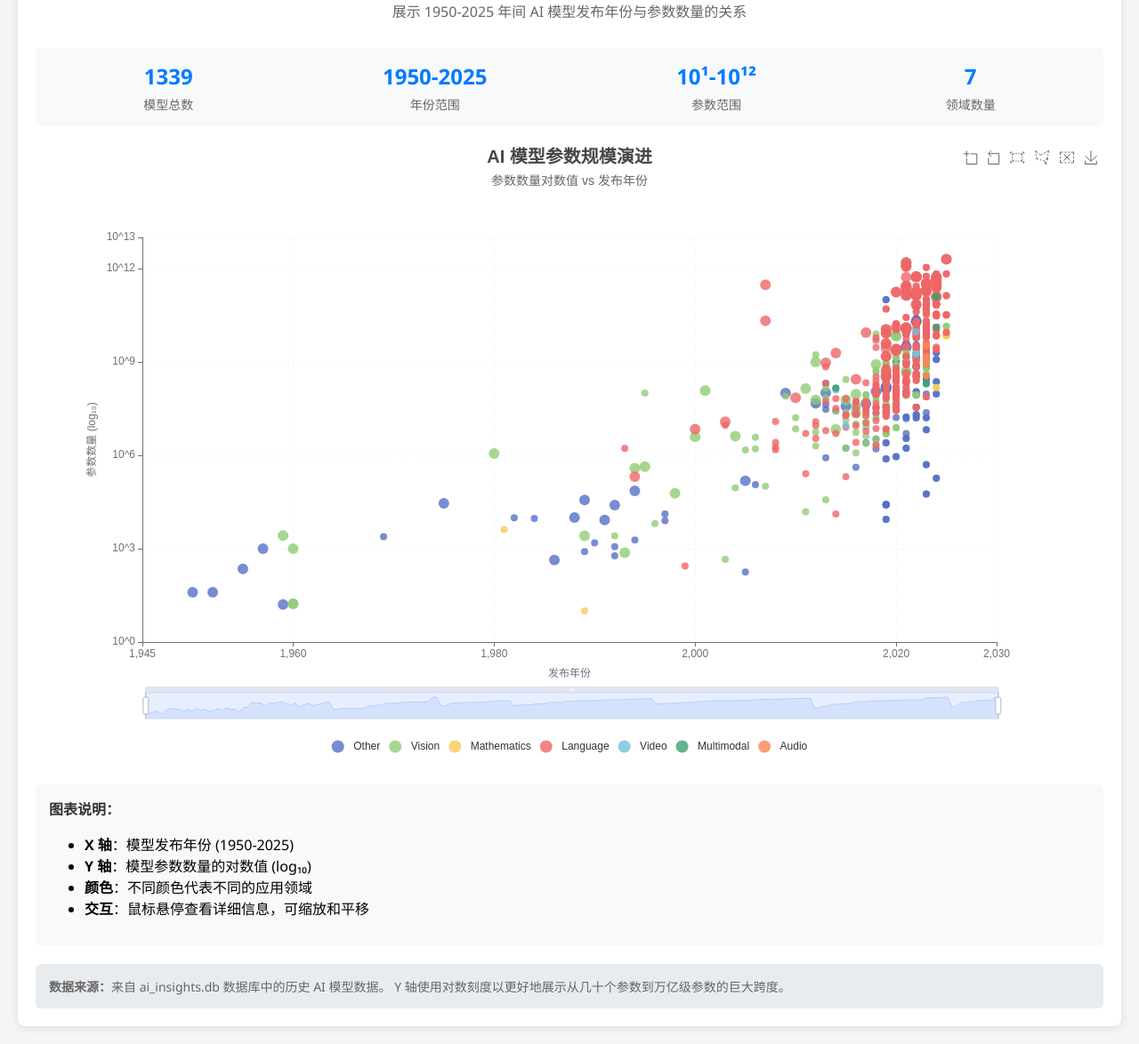
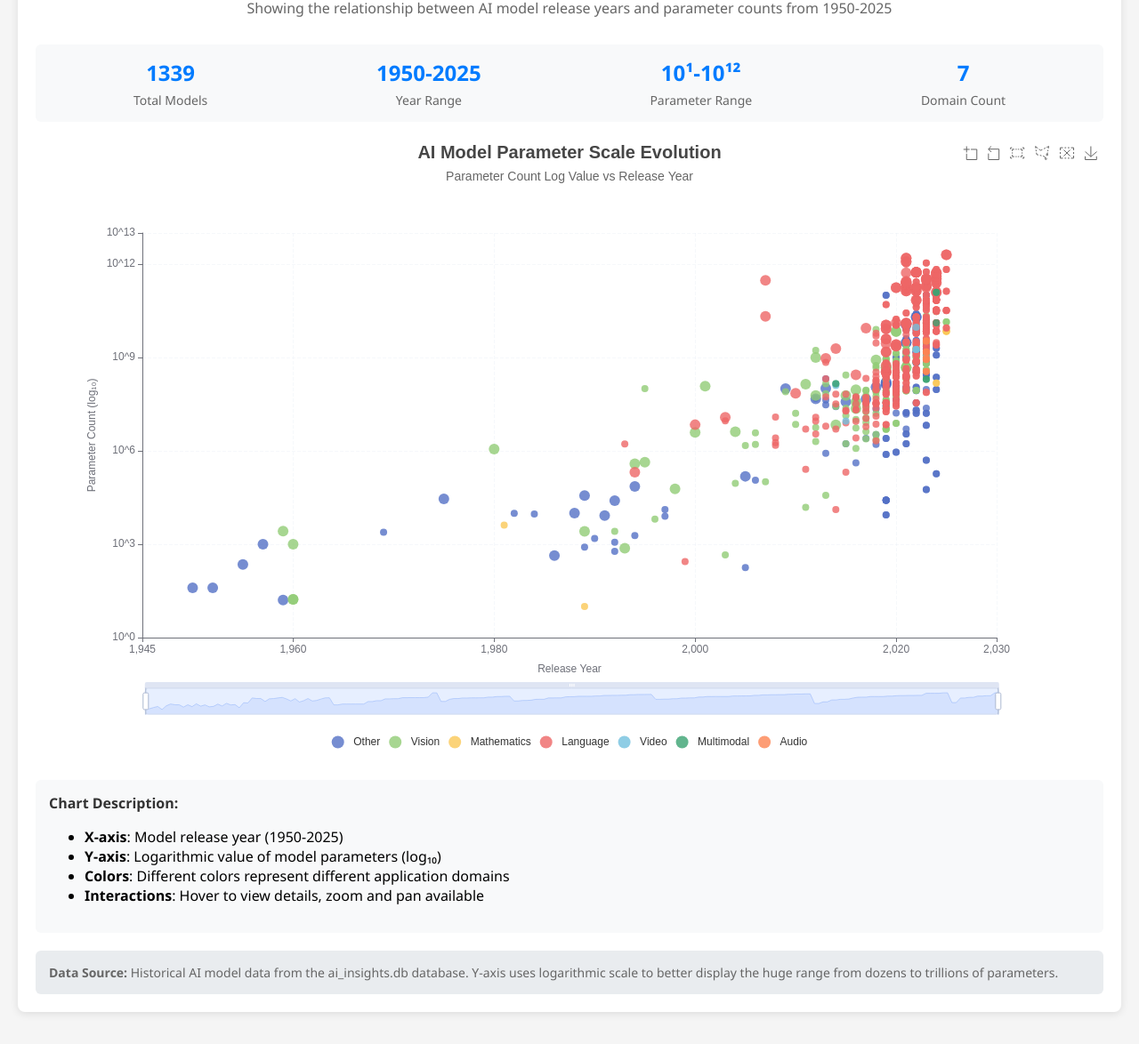
Before and after one commit to aidoge-lab/DeepSight-AI, a plain HTML site: page insights/model_size/index.html in a window 1280 px wide. Shown: the part 115-1289 px from the top of the page at 89% size. Drawn offline with nearby package versions, Linux system fonts and the light colour scheme.

```diff
--- a/insights/model_size/index.html
+++ b/insights/model_size/index.html
@@ -1,9 +1,9 @@
 <!DOCTYPE html>
-<html lang="zh-CN">
+<html lang="en">
 <head>
     <meta charset="UTF-8">
     <meta name="viewport" content="width=device-width, initial-scale=1.0">
-    <title>AI 模型参数规模演进图</title>
+    <title>AI Model Parameter Scale Evolution Chart</title>
     <script src="https://cdn.jsdelivr.net/npm/echarts@5.4.3/dist/echarts.min.js"></script>
     <style>
         body {
@@ -83,52 +83,52 @@
 <body>
     <div class="container">
         <div class="header">
-            <h1 class="title">AI 模型参数规模演进图</h1>
-            <p class="subtitle">展示 1950-2025 年间 AI 模型发布年份与参数数量的关系</p>
+            <h1 class="title">AI Model Parameter Scale Evolution Chart</h1>
+            <p class="subtitle">Showing the relationship between AI model release years and parameter counts from 1950-2025</p>
         </div>
 
         <div class="stats" id="stats">
             <div class="stat-item">
                 <div class="stat-value">-</div>
-                <div class="stat-label">模型总数</div>
+                <div class="stat-label">Total Models</div>
             </div>
             <div class="stat-item">
                 <div class="stat-value">-</div>
-                <div class="stat-label">年份范围</div>
+                <div class="stat-label">Year Range</div>
             </div>
             <div class="stat-item">
                 <div class="stat-value">-</div>
-                <div class="stat-label">参数范围</div>
+                <div class="stat-label">Parameter Range</div>
             </div>
             <div class="stat-item">
                 <div class="stat-value">-</div>
-                <div class="stat-label">领域数量</div>
+                <div class="stat-label">Domain Count</div>
             </div>
         </div>
 
         <div id="chart"></div>
 
         <div class="legend">
-            <div class="legend-title">图表说明：</div>
+            <div class="legend-title">Chart Description:</div>
             <ul>
-                <li><strong>X 轴</strong>：模型发布年份 (1950-2025)</li>
-                <li><strong>Y 轴</strong>：模型参数数量的对数值 (log₁₀)</li>
-                <li><strong>颜色</strong>：不同颜色代表不同的应用领域</li>
-                <li><strong>交互</strong>：鼠标悬停查看详细信息，可缩放和平移</li>
+                <li><strong>X-axis</strong>: Model release year (1950-2025)</li>
+                <li><strong>Y-axis</strong>: Logarithmic value of model parameters (log₁₀)</li>
+                <li><strong>Colors</strong>: Different colors represent different application domains</li>
+                <li><strong>Interactions</strong>: Hover to view details, zoom and pan available</li>
             </ul>
         </div>
 
         <div class="note">
-            <strong>数据来源：</strong>来自 ai_insights.db 数据库中的历史 AI 模型数据。
-            Y 轴使用对数刻度以更好地展示从几十个参数到万亿级参数的巨大跨度。
+            <strong>Data Source:</strong> Historical AI model data from the ai_insights.db database.
+            Y-axis uses logarithmic scale to better display the huge range from dozens to trillions of parameters.
         </div>
     </div>
 
     <script>
-        // 加载数据并初始化图表
+        // Load data and initialize chart
         async function loadDataAndInitChart() {
             try {
-                // 加载数据文件
+                // Load data files
                 const [dataResponse, statResponse] = await Promise.all([
                     fetch('./data.json'),
                     fetch('./stat.json')
@@ -137,15 +137,15 @@
                 const chartData = await dataResponse.json();
                 const statData = await statResponse.json();
 
-                // 更新统计信息
+                // Update statistics
                 updateStats(statData);
 
-                // 初始化图表
+                // Initialize chart
                 initChart(chartData, statData);
 
             } catch (error) {
-                console.error('加载数据失败:', error);
-                document.getElementById('chart').innerHTML = '<div style="text-align: center; padding: 50px; color: #999;">数据加载失败，请确保 data.json 和 stat.json 文件存在</div>';
+                console.error('Failed to load data:', error);
+                document.getElementById('chart').innerHTML = '<div style="text-align: center; padding: 50px; color: #999;">Failed to load data. Please ensure data.json and stat.json files exist</div>';
             }
         }
 
@@ -163,26 +163,26 @@
             const chartDom = document.getElementById('chart');
             const myChart = echarts.init(chartDom);
 
-            // 定义颜色方案
+            // Define color scheme
             const colors = [
                 '#5470c6', '#91cc75', '#fac858', '#ee6666',
                 '#73c0de', '#3ba272', '#fc8452', '#9a60b4',
                 '#ea7ccc', '#d2691e'
             ];
 
-            // 准备系列数据
+            // Prepare series data
             const series = chartData.series.map((serie, index) => ({
                 name: serie.name,
                 type: 'scatter',
                 data: serie.data,
                 symbolSize: function(data) {
-                    // 根据置信度和前沿模型状态调整点的大小
+                    // Adjust point size based on confidence and frontier model status
                     const baseSize = 8;
                     const info = data[2];
                     let size = baseSize;
 
                     if (info.frontier_model === 1) {
-                        size += 4; // 前沿模型更大
+                        size += 4; // Frontier models are larger
                     }
 
                     return size;
@@ -202,8 +202,8 @@
 
             const option = {
                 title: {
-                    text: 'AI 模型参数规模演进',
-                    subtext: '参数数量对数值 vs 发布年份',
+                    text: 'AI Model Parameter Scale Evolution',
+                    subtext: 'Parameter Count Log Value vs Release Year',
                     left: 'center',
                     textStyle: {
                         fontSize: 20,
@@ -231,12 +231,12 @@
                         return `
                             <div style="padding: 10px;">
                                 <div style="font-weight: bold; font-size: 16px; margin-bottom: 8px;">${info.model}</div>
-                                <div><strong>发布年份:</strong> ${data[0]}</div>
-                                <div><strong>参数数量:</strong> ${paramStr} (${paramCount.toLocaleString()})</div>
-                                <div><strong>领域:</strong> ${info.domain}</div>
-                                <div><strong>组织:</strong> ${info.organization || '未知'}</div>
-                                ${info.confidence ? `<div><strong>置信度:</strong> ${info.confidence}</div>` : ''}
-                                ${info.frontier_model === 1 ? '<div style="color: #ff6b6b;"><strong>★ 前沿模型</strong></div>' : ''}
+                                <div><strong>Release Year:</strong> ${data[0]}</div>
+                                <div><strong>Parameters:</strong> ${paramStr} (${paramCount.toLocaleString()})</div>
+                                <div><strong>Domain:</strong> ${info.domain}</div>
+                                <div><strong>Organization:</strong> ${info.organization || 'Unknown'}</div>
+                                ${info.confidence ? `<div><strong>Confidence:</strong> ${info.confidence}</div>` : ''}
+                                ${info.frontier_model === 1 ? '<div style="color: #ff6b6b;"><strong>★ Frontier Model</strong></div>' : ''}
                             </div>
                         `;
                     },
@@ -264,7 +264,7 @@
                 },
                 xAxis: {
                     type: 'value',
-                    name: '发布年份',
+                    name: 'Release Year',
                     nameLocation: 'middle',
                     nameGap: 30,
                     min: statData.year_range.min - 5,
@@ -282,7 +282,7 @@
                 },
                 yAxis: {
                     type: 'value',
-                    name: '参数数量 (log₁₀)',
+                    name: 'Parameter Count (log₁₀)',
                     nameLocation: 'middle',
                     nameGap: 50,
                     min: 0,
@@ -310,7 +310,7 @@
                             type: ['rect', 'polygon', 'clear']
                         },
                         saveAsImage: {
-                            name: 'AI模型参数规模演进图'
+                            name: 'AI_Model_Parameter_Scale_Evolution_Chart'
                         }
                     }
                 },
@@ -336,19 +336,19 @@
 
             myChart.setOption(option);
 
-            // 响应式调整
+            // Responsive adjustment
             window.addEventListener('resize', function() {
                 myChart.resize();
             });
 
-            // 添加点击事件
+            // Add click event
             myChart.on('click', function(params) {
                 const info = params.data[2];
-                console.log('点击的模型:', info);
+                console.log('Clicked model:', info);
             });
         }
 
-        // 页面加载完成后初始化
+        // Initialize after page load
         document.addEventListener('DOMContentLoaded', loadDataAndInitChart);
     </script>
 </body>
```
Also changed, not shown: 1 other file.
